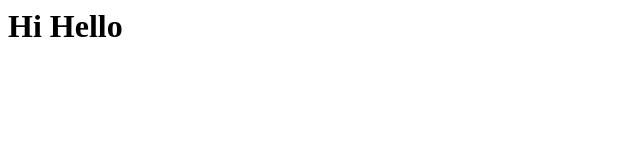
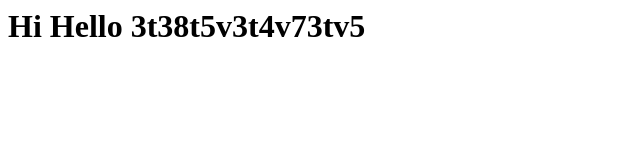
Before and after one commit to Mithunhubminepro/website.github.io, a plain HTML site: page index.html in a window 1280 px wide. Shown: the whole page, without its empty margins (0-640 px from the left). Drawn offline with Linux system fonts and the light colour scheme.

Commit message:
modified:   index.html

```diff
--- a/index.html
+++ b/index.html
@@ -1,5 +1,5 @@
 <html>
   <body>
-    <h1>Hi Hello</h1>
+    <h1>Hi Hello 3t38t5v3t4v73tv5</h1>
   </body>
 </html>
```
